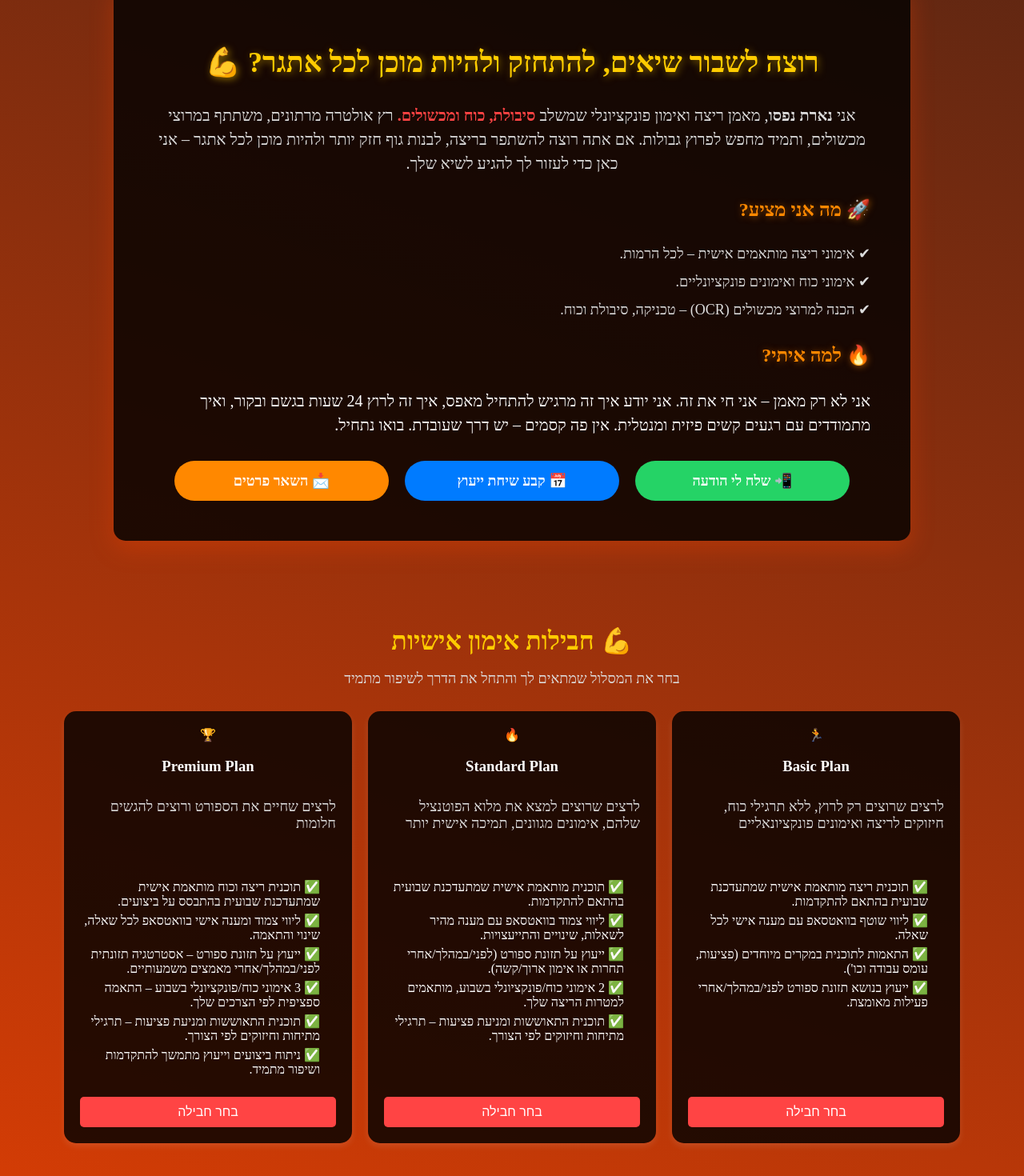
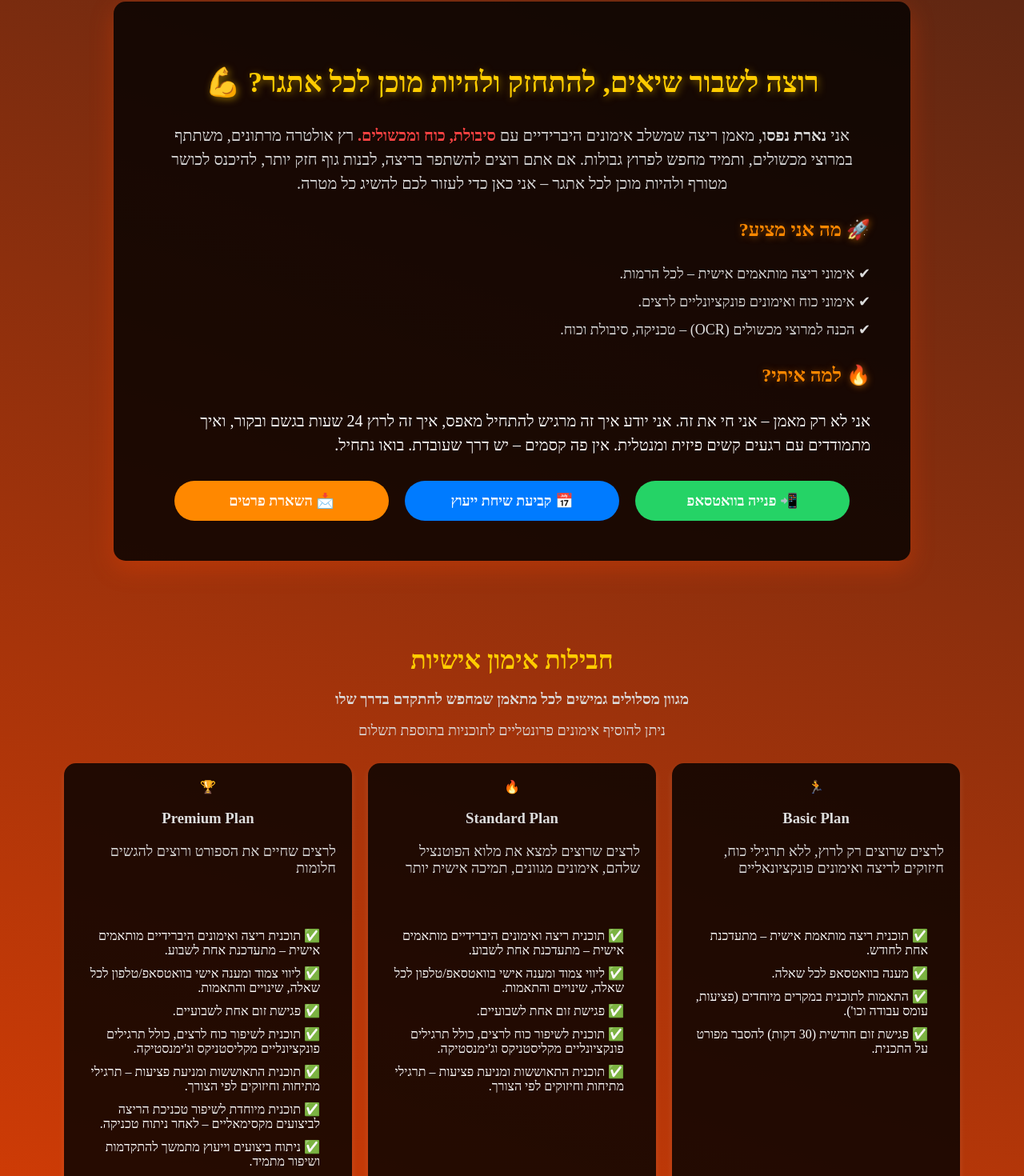
Before and after one commit to NartNapso/Napso-Fitness, a React (Vite) app: page / in a window 1280 px wide. Shown: the part 1253-2723 px from the top of the page at 80% size. Built offline with nearby package versions, Linux system fonts and the light colour scheme.

Commit message:
change plans

```diff
--- a/src/components/About.tsx
+++ b/src/components/About.tsx
@@ -28,11 +28,11 @@ const About: React.FC = () => {
         transition={{ duration: 1, delay: 0.2 }}
         className="about-text"
       >
-        אני <strong>נארת נפסו</strong>, מאמן ריצה ואימון פונקציונלי שמשלב{" "}
+        אני <strong>נארת נפסו</strong>, מאמן ריצה שמשלב אימונים היברידיים עם{" "}
         <span className="highlight">סיבולת, כוח ומכשולים. </span>
         רץ אולטרה מרתונים, משתתף במרוצי מכשולים, ותמיד מחפש לפרוץ גבולות.
-        אם אתה רוצה להשתפר בריצה, לבנות גוף חזק יותר ולהיות מוכן לכל אתגר –
-        אני כאן כדי לעזור לך להגיע לשיא שלך.
+        אם אתם רוצים להשתפר בריצה, לבנות גוף חזק יותר, להיכנס לכושר מטורף ולהיות מוכן לכל אתגר –
+        אני כאן כדי לעזור לכם להשיג כל מטרה.
       </motion.p>
 
       <div className="offerings">
@@ -45,7 +45,7 @@ const About: React.FC = () => {
         </motion.h3>
         <ul>
           <li>✔ אימוני ריצה מותאמים אישית – לכל הרמות.</li>
-          <li>✔ אימוני כוח ואימונים פונקציונליים.</li>
+          <li>✔ אימוני כוח ואימונים פונקציונליים לרצים.</li>
           <li>✔ הכנה למרוצי מכשולים (OCR) – טכניקה, סיבולת וכוח.</li>
         </ul>
       </div>
@@ -72,13 +72,13 @@ const About: React.FC = () => {
         transition={{ duration: 1, delay: 0.5 }}
       >
         <a href="https://wa.me/+972528044482" className="whatsapp-btn">
-          📲 שלח לי הודעה
+          📲 פנייה בוואטסאפ
         </a>
         <a href="https://calendly.com/nartnpso" className="consult-btn">
-          📅 קבע שיחת ייעוץ
+          📅 קביעת שיחת ייעוץ
         </a>
         <a href="#contact-form" onClick={scrollToContactForm} className="form-btn">
-          📩 השאר פרטים
+          📩 השארת פרטים
         </a>
       </motion.div>
     </div>
--- a/src/components/ContactForm.tsx
+++ b/src/components/ContactForm.tsx
@@ -30,7 +30,7 @@ const ContactForm: React.FC = () => {
       id="contact-form"
     >
       <h2>📩 צור קשר עכשיו</h2>
-      <p>רוצה להתחיל להתאמן איתי? שלח לי הודעה ואחזור אליך בהקדם!</p>
+      <p>רוצים להתחיל להתאמן איתי? תשאירו לי הודעה ואחזור אליכם בהקדם!</p>
 
       <form onSubmit={(e) => e.preventDefault()}>
         <input
--- a/src/components/Footer.tsx
+++ b/src/components/Footer.tsx
@@ -15,7 +15,7 @@ const Footer: React.FC = () => {
 
         {/* Social Media Links */}
         <div className="social-media">
-          <h3>📲 עקובו אחרי</h3>
+          <h3>📲 עקבו אחרי</h3>
           <div className="social-icons">
             <a href="https://wa.me/+972528044482" target="_blank" rel="noopener noreferrer">
               <FaWhatsapp className="social-icon whatsapp" />
--- a/src/components/Hero.tsx
+++ b/src/components/Hero.tsx
@@ -35,7 +35,7 @@ const Hero: React.FC = () => {
         animate={{ opacity: 1, y: 0 }}
         transition={{ duration: 1, delay: 0.3 }}
       >
-        אימונים היברידיים בשילוב כושר פונקציונלי, סיבולת, כוח ומכשולים. בין אם אתה מתחיל או רוצה להגיע לביצועי שיא – אני כאן כדי להגשים את החלום
+        אימונים היברידיים בשילוב כושר פונקציונלי, סיבולת, כוח ומכשולים. בין אם אתם מתחילים או רוצים לשבור שיאים חדשים – אני כאן כדי להגשים את החלום
       </motion.p>
 
       <motion.button
@@ -44,7 +44,7 @@ const Hero: React.FC = () => {
         className="hero-btn"
         onClick={scrollToPlans} /* ✅ Scroll function */
       >
-        בחר תוכנית מותאמת 🎯
+        לבחירת תוכנית מותאמת 🎯
       </motion.button>
     </div>
   );
--- a/src/components/TrainingPlans.tsx
+++ b/src/components/TrainingPlans.tsx
@@ -12,10 +12,10 @@ const plans = [
     description: "לרצים שרוצים רק לרוץ, ללא תרגילי כוח, חיזוקים לריצה ואימונים פונקציונאליים",
     price: "350 ₪",
     benefits: [
-      "תוכנית ריצה מותאמת אישית שמתעדכנת שבועית בהתאם להתקדמות.",
-      "ליווי שוטף בוואטסאפ עם מענה אישי לכל שאלה.",
+      "תוכנית ריצה מותאמת אישית – מתעדכנת אחת לחודש.",
+      "מענה בוואטסאפ לכל שאלה.",
       "התאמות לתוכנית במקרים מיוחדים (פציעות, עומס עבודה וכו').",
-      "ייעוץ בנושא תזונת ספורט לפני/במהלך/אחרי פעילות מאומצת.",
+      "פגישת זום חודשית (30 דקות) להסבר מפורט על התכנית.",
     ],
   },
   {
@@ -23,12 +23,12 @@ const plans = [
     name: "Standard Plan",
     icon: "🔥",
     description: "לרצים שרוצים למצא את מלוא הפוטנציל שלהם, אימונים מגוונים, תמיכה אישית יותר",
-    price: "390 ₪",
+    price: "395 ₪",
     benefits: [
-      "תוכנית מותאמת אישית שמתעדכנת שבועית בהתאם להתקדמות.",
-      "ליווי צמוד בוואטסאפ עם מענה מהיר לשאלות, שינויים והתייעצויות.",
-      "ייעוץ על תזונת ספורט (לפני/במהלך/אחרי תחרות או אימון ארוך/קשה).",
-      "2 אימוני כוח/פונקציונלי בשבוע, מותאמים למטרות הריצה שלך.",
+      "תוכנית ריצה ואימונים היברידיים מותאמים אישית – מתעדכנת אחת לשבוע.",
+      "ליווי צמוד ומענה אישי בוואטסאפ/טלפון לכל שאלה, שינויים והתאמות.",
+      "פגישת זום אחת לשבועיים.",
+      "תוכנית לשיפור כוח לרצים, כולל תרגילים פונקציונליים מקליסטניקס וג'ימנסטיקה.",
       "תוכנית התאוששות ומניעת פציעות – תרגילי מתיחות וחיזוקים לפי הצורך.",
     ],
   },
@@ -37,13 +37,14 @@ const plans = [
     name: "Premium Plan",
     icon: "🏆",
     description: "לרצים שחיים את הספורט ורוצים להגשים חלומות",
-    price: "410 ₪",
+    price: "420 ₪",
     benefits: [
-      "תוכנית ריצה וכוח מותאמת אישית שמתעדכנת שבועית בהתבסס על ביצועים.",
-      "ליווי צמוד ומענה אישי בוואטסאפ לכל שאלה, שינוי והתאמה.",
-      "ייעוץ על תזונת ספורט – אסטרטגיה תזונתית לפני/במהלך/אחרי מאמצים משמעותיים.",
-      "3 אימוני כוח/פונקציונלי בשבוע – התאמה ספציפית לפי הצרכים שלך.",
+      "תוכנית ריצה ואימונים היברידיים מותאמים אישית – מתעדכנת אחת לשבוע.",
+      "ליווי צמוד ומענה אישי בוואטסאפ/טלפון לכל שאלה, שינויים והתאמות.",
+      "פגישת זום אחת לשבועיים.",
+      "תוכנית לשיפור כוח לרצים, כולל תרגילים פונקציונליים מקליסטניקס וג'ימנסטיקה.",
       "תוכנית התאוששות ומניעת פציעות – תרגילי מתיחות וחיזוקים לפי הצורך.",
+      "תוכנית מיוחדת לשיפור טכניכת הריצה לביצועים מקסימאליים – לאחר ניתוח טכניקה.",
       "ניתוח ביצועים וייעוץ מתמשך להתקדמות ושיפור מתמיד.",
     ],
   },
@@ -58,8 +59,9 @@ const handlePlanSelection = (planName: string) => {
 const TrainingPlans: React.FC = () => {
   return (
     <div id="training-plans" className="training-plans-container">
-      <h2>💪 חבילות אימון אישיות</h2>
-      <p>בחר את המסלול שמתאים לך והתחל את הדרך לשיפור מתמיד</p>
+      <h2>חבילות אימון אישיות</h2>
+      <h3>מגוון מסלולים גמישים לכל מתאמן שמחפש להתקדם בדרך שלו</h3>
+      <p>ניתן להוסיף אימונים פרונטליים לתוכניות בתוספת תשלום</p>
       <div className="plans-grid">
         {plans.map((plan) => (
           <div key={plan.id} className="plan-card">
--- a/src/styles.css
+++ b/src/styles.css
@@ -14,7 +14,7 @@ html, body {
     flex-direction: column;
     align-items: center;
     justify-content: center;
-    margin: 0px 25px 0px 25px;
+    margin: 25px 25px 0px 25px;
     height: 80vh; /* ✅ Centered in the middle of the page */
     text-align: center;
   }
@@ -170,6 +170,12 @@ html, body {
     margin-bottom: 10px;
   }
 
+    /* ✅ Heading Styles */
+    .training-plans-container h3 {
+      color: #ddd;
+      margin-bottom: 10px;
+    }
+
   /* ✅ Subtitle Text */
   .training-plans-container p {
     font-size: 18px;
@@ -226,7 +232,7 @@ html, body {
   }
 
   .plan-benefits-li {
-    margin: 5px 0px 5px 0px;
+    margin: 10px 0px 5px 0px;
   }
 
   /* ✅ Plan Price */
```
